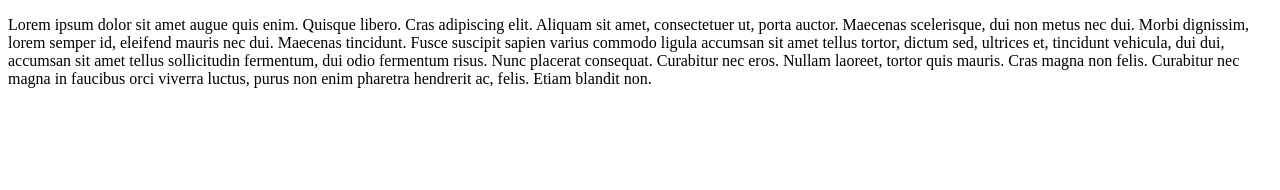
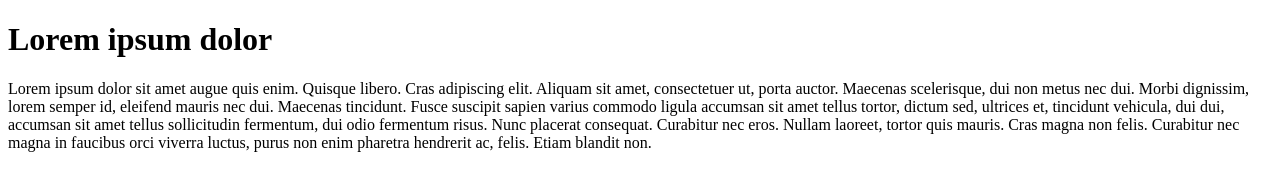
Before and after one commit to PiotrPiotrowski85/Git-Learning2, a plain HTML site: page index.html in a window 1280 px wide. Drawn offline with Linux system fonts and the light colour scheme.

Commit message:
Update content in index.html

```diff
--- a/index.html
+++ b/index.html
@@ -9,6 +9,7 @@
         <meta name="viewport" content="width=device-width, initial-scale=1.0">
     </head>
     <body>
+	    <h1>Lorem ipsum dolor</h1>
         <p>Lorem ipsum dolor sit amet augue quis enim. Quisque libero. Cras adipiscing elit. Aliquam sit amet, consectetuer ut, porta auctor. Maecenas scelerisque, dui non metus nec dui. Morbi dignissim, lorem semper id, eleifend mauris nec dui. Maecenas tincidunt. Fusce suscipit sapien varius commodo ligula accumsan sit amet tellus tortor, dictum sed, ultrices et, tincidunt vehicula, dui dui, accumsan sit amet tellus sollicitudin fermentum, dui odio fermentum risus. Nunc placerat consequat. Curabitur nec eros. Nullam laoreet, tortor quis mauris. Cras magna non felis. Curabitur nec magna in faucibus orci viverra luctus, purus non enim pharetra hendrerit ac, felis. Etiam blandit non.</p>
     </body>
 </html>
```
